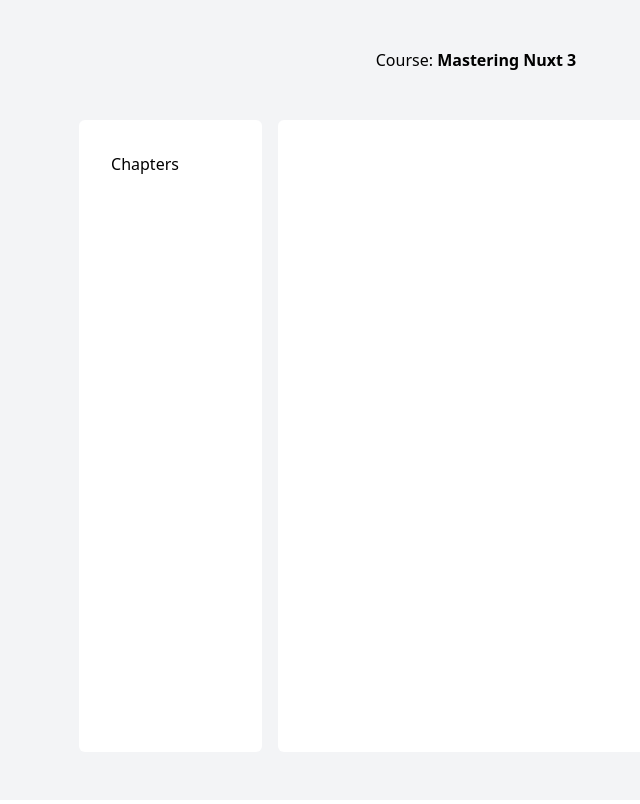
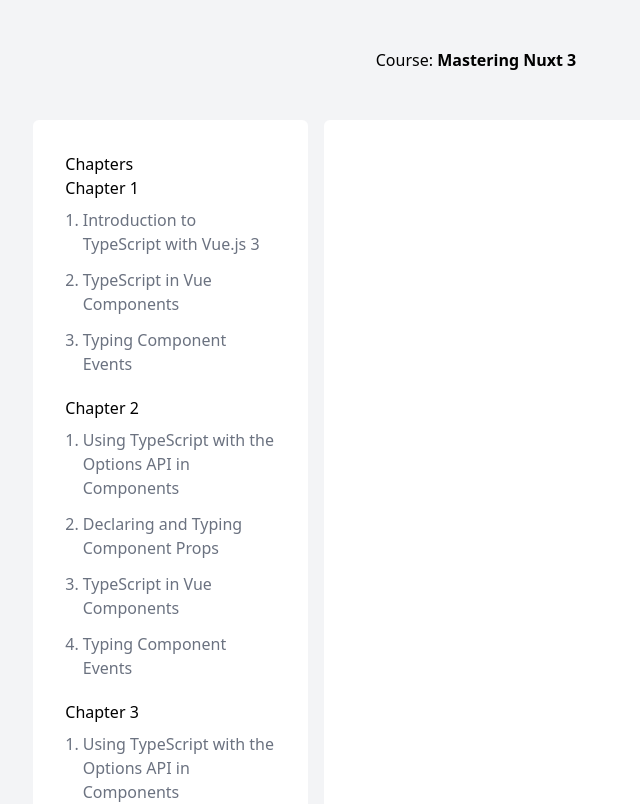
Before and after one commit to ahmadalnaib/nuxt-course, a Nuxt app: page /course in a window 1280 px wide. Shown: the top 804 px of the page, without its empty margins (164-804 px from the left). Built offline with nearby package versions, Linux system fonts and the light colour scheme.

Commit message:
add color to nuxtlink

```diff
--- a/composables/useCourse.ts
+++ b/composables/useCourse.ts
@@ -1,5 +1,15 @@
 import courseData from './courseData';
 
 export const useCourse = () => {
-  return courseData;
+  return {
+    ...courseData,
+    chapters: courseData.chapters.map((chapter) => ({
+      ...chapter,
+      lessons:chapter.lessons.map((lesson) => ({
+        ...lesson,
+        path: `/course/chapter/${chapter.slug}/lesson/${lesson.slug}`,
+      })),
+    })),
+
+  }
 };
--- a/pages/course.vue
+++ b/pages/course.vue
@@ -13,15 +13,44 @@
 
     <div class="flex flex-row justify-center flex-grow">
       <div
-        class="prose mr-4 p-8 bg-white rounded-md min-w-[20ch] flex flex-col"
+        class="prose mr-4 p-8 bg-white rounded-md min-w-[20ch] max-w-[30ch] flex flex-col"
       >
         <h3>Chapters</h3>
-        <!-- All the lessons for the course listed here -->
+        <div
+          class="space-y-1 mb-4 flex flex-col"
+          v-for="chapter in chapters"
+          :key="chapter.slug"
+        >
+          <h4>{{ chapter.title }}</h4>
+          <NuxtLink
+            v-for="(lesson, index) in chapter.lessons"
+            :key="lesson.slug"
+            class="flex flex-row space-x-1 no-underline prose-sm font-normal py-1 px-4 -mx-4"
+            :to="lesson.path"
+            :class="{ 'text-green-500': $route.fullPath === lesson.path, 'text-gray-500': $route.fullPath !== lesson.path }"
+          >
+            <span class="text-gray-500"
+              >{{ index + 1 }}.</span
+            >
+            <span>{{ lesson.title }}</span>
+          </NuxtLink>
+        </div>
       </div>
 
       <div class="prose p-12 bg-white rounded-md w-[65ch]">
-     <NuxtPage />
+        <NuxtPage />
       </div>
     </div>
   </div>
 </template>
+
+<script setup>
+const { chapters } = useCourse();
+</script>
+
+<!-- <style scoped>
+.router-link-active {
+  @apply text-green-500;
+
+}
+</style> -->
--- a/pages/course/chapter/[chapterSlug]/lesson/[lessonSlug].vue
+++ b/pages/course/chapter/[chapterSlug]/lesson/[lessonSlug].vue
@@ -24,20 +24,20 @@
     </p>
     <h2 class="my-0">{{ lesson.title }}</h2>
     <div class="flex space-x-4 mt-2 mb-8">
-      <a
+      <NuxtLink
         v-if="lesson.sourceUrl"
         class="font-normal text-md text-gray-500"
-        :href="lesson.sourceUrl"
+        :to="lesson.sourceUrl"
       >
         Download Source Code
-      </a>
-      <a
+    </NuxtLink>
+      <NuxtLink
         v-if="lesson.downloadUrl"
         class="font-normal text-md text-gray-500"
-        :href="lesson.downloadUrl"
+        :to="lesson.downloadUrl"
       >
         Download Video
-      </a>
+      </NuxtLink>
     </div>
     <VideoPlayer :videoId="lesson.videoId" />
     <p>{{ lesson.text }}</p>
```
